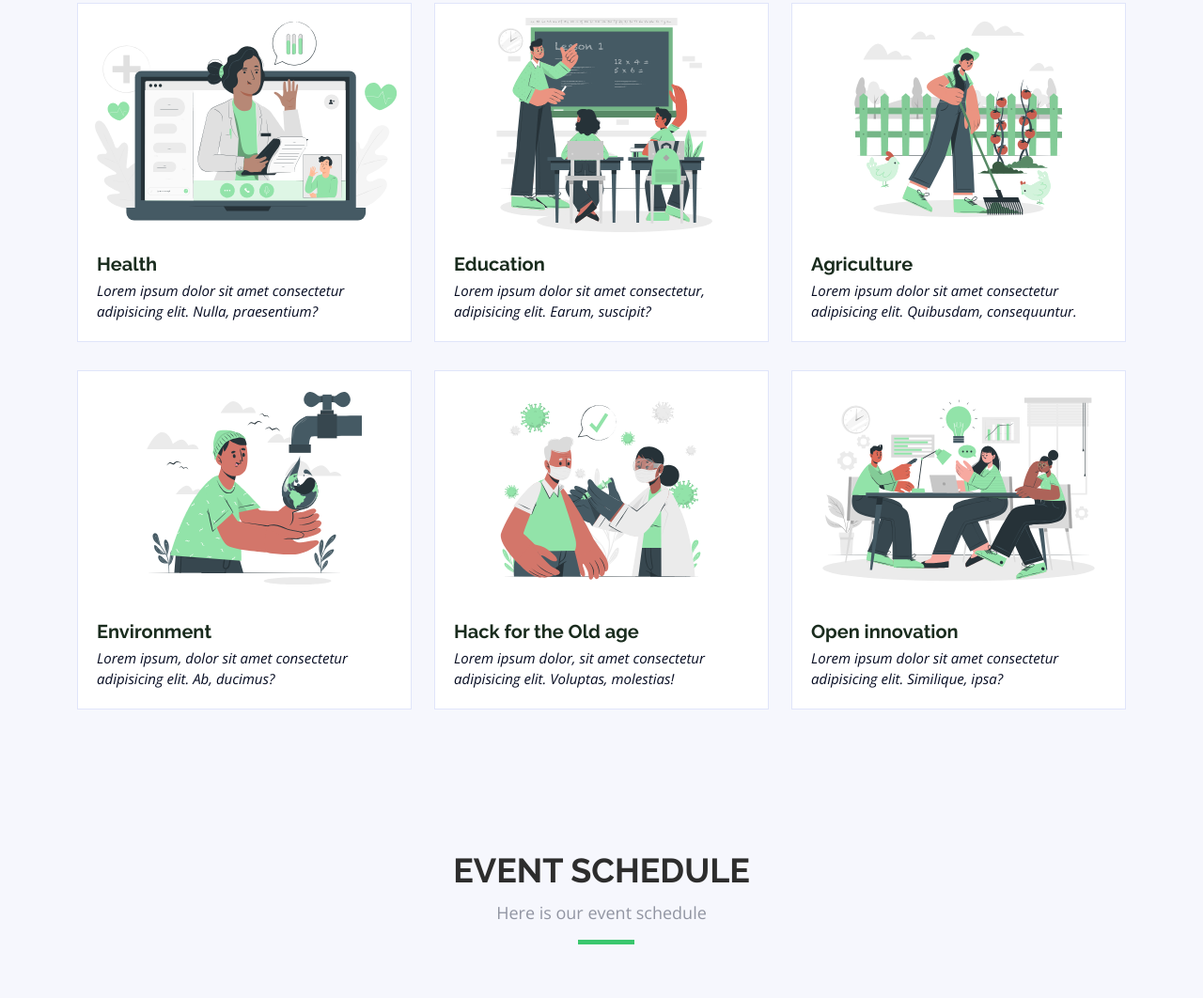
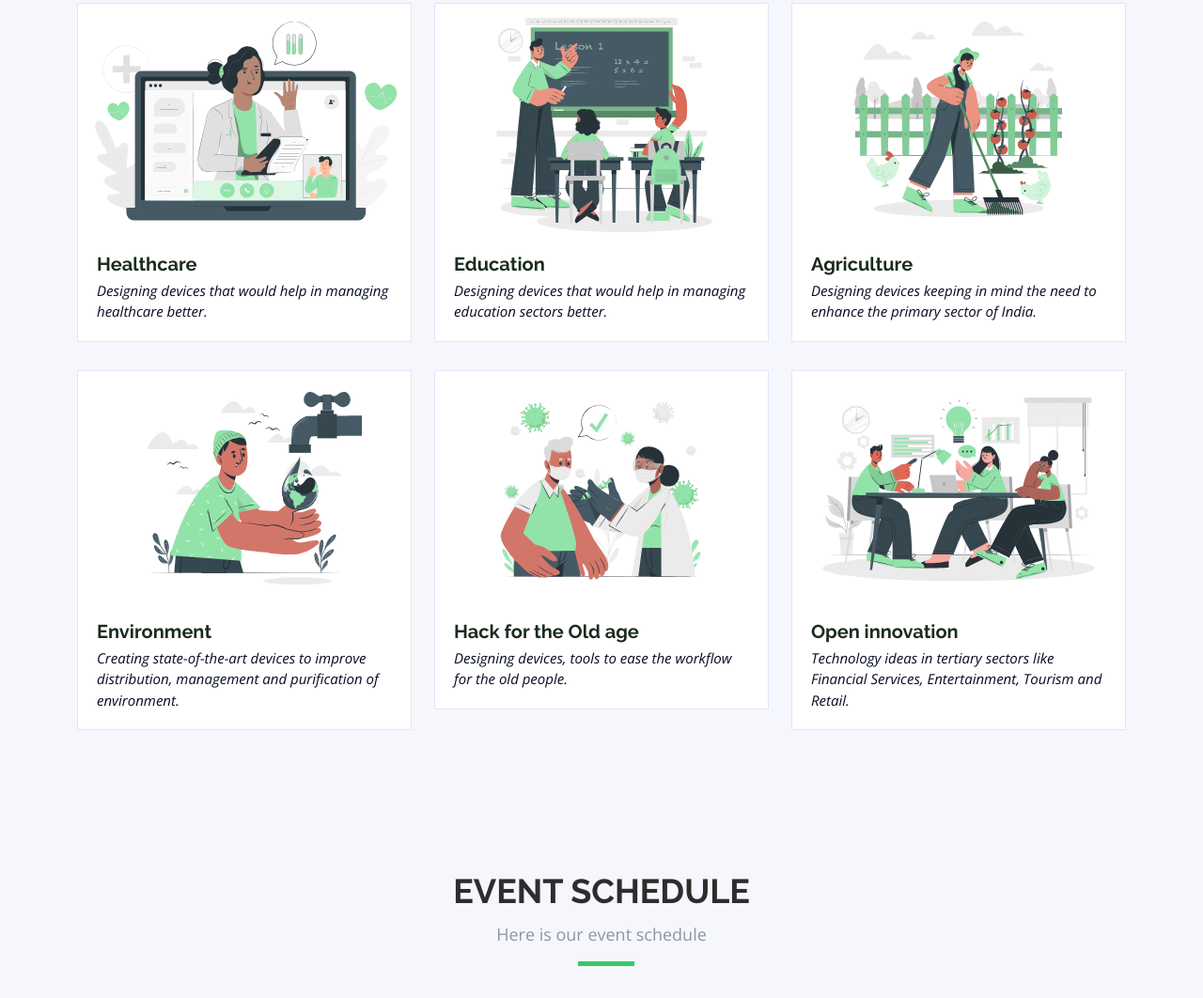
Before and after one commit to we-developers-community/bhilai_hacks_website, a plain HTML site: page index.html in a window 1280 px wide. Shown: the part 1580-2642 px from the top of the page at 94% size. Drawn offline with nearby package versions, Linux system fonts and the light colour scheme.

Commit message:
theme tagline updated

```diff
--- a/index.html
+++ b/index.html
@@ -170,10 +170,10 @@
                     height="400px"
                   />
                 </div>
-                <h3><a href="#">Health</a></h3>
+                <h3><a href="#">Healthcare</a></h3>
                 <p>
-                  Lorem ipsum dolor sit amet consectetur adipisicing elit.
-                  Nulla, praesentium?
+                  Designing devices that would help in managing healthcare
+                  better.
                 </p>
               </div>
             </div>
@@ -191,8 +191,7 @@
                 </div>
                 <h3><a href="#">Education </a></h3>
                 <p>
-                  Lorem ipsum dolor sit amet consectetur, adipisicing elit.
-                  Earum, suscipit?
+                  Designing devices that would help in managing education sectors better.
                 </p>
               </div>
             </div>
@@ -210,8 +209,8 @@
                 </div>
                 <h3><a href="#">Agriculture </a></h3>
                 <p>
-                  Lorem ipsum dolor sit amet consectetur adipisicing elit.
-                  Quibusdam, consequuntur.
+                  Designing devices keeping in mind the need to enhance the
+                  primary sector of India.
                 </p>
               </div>
             </div>
@@ -226,10 +225,10 @@
                     height="400px"
                   />
                 </div>
-                <h3><a href="#"> Environment </a></h3>
+                <h3><a href="#">Environment</a></h3>
                 <p>
-                  Lorem ipsum, dolor sit amet consectetur adipisicing elit. Ab,
-                  ducimus?
+                  Creating state-of-the-art devices to improve distribution,
+                  management and purification of environment.
                 </p>
               </div>
             </div>
@@ -246,8 +245,7 @@
                 </div>
                 <h3><a href="#"> Hack for the Old age </a></h3>
                 <p>
-                  Lorem ipsum dolor, sit amet consectetur adipisicing elit.
-                  Voluptas, molestias!
+                  Designing devices, tools to ease the workflow for the old people.
                 </p>
               </div>
             </div>
@@ -264,8 +262,8 @@
                 </div>
                 <h3><a href="#">Open innovation</a></h3>
                 <p>
-                  Lorem ipsum dolor sit amet consectetur adipisicing elit.
-                  Similique, ipsa?
+                  Technology ideas in tertiary sectors like Financial Services,
+                  Entertainment, Tourism and Retail.
                 </p>
               </div>
             </div>
@@ -329,9 +327,7 @@
                 <div class="col-md-2"><time>09:30 AM</time></div>
                 <div class="col-md-10">
                   <h4>Registration</h4>
-                  <p>
-                   Students starts registering to the event.
-                  </p>
+                  <p>Students starts registering to the event.</p>
                 </div>
               </div>
 
@@ -346,11 +342,10 @@
               <div class="row schedule-item">
                 <div class="col-md-2"><time>3:30 PM</time></div>
                 <div class="col-md-10">
-                  <h4>
-                    Hacker team building session
-                  </h4>
+                  <h4>Hacker team building session</h4>
                   <p>
-                    Participants can build their own team in our discord servers.
+                    Participants can build their own team in our discord
+                    servers.
                   </p>
                 </div>
               </div>
@@ -359,18 +354,14 @@
                 <div class="col-md-2"><time>04:00 PM</time></div>
                 <div class="col-md-10">
                   <h4>Sponsors spotlight</h4>
-                  <p>
-                   Sponsors spotlight
-                  </p>
+                  <p>Sponsors spotlight</p>
                 </div>
               </div>
 
               <div class="row schedule-item">
                 <div class="col-md-2"><time>05:00 PM</time></div>
                 <div class="col-md-10">
-                  <h4>
-                    Hack Day Keynote
-                  </h4>
+                  <h4>Hack Day Keynote</h4>
                   <p>Hackathon starts..</p>
                 </div>
               </div>
```
